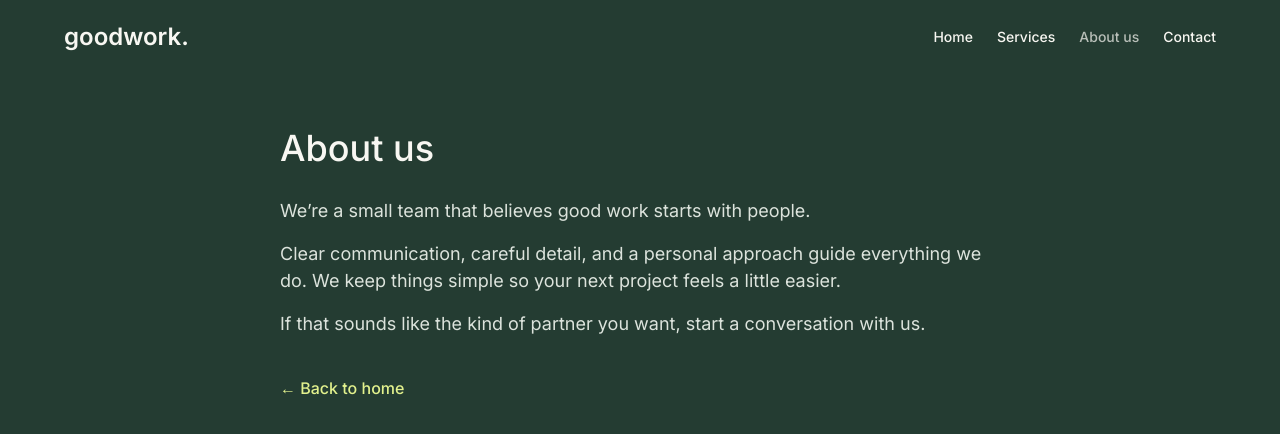
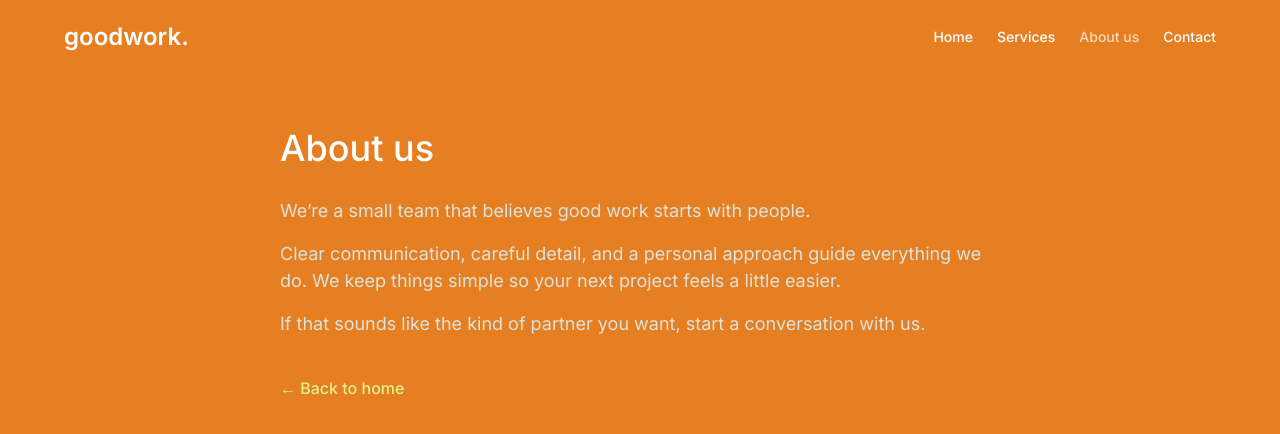
Before and after one commit to lamjaihaha/goodwork-site, a plain HTML site: page about.html in a window 1280 px wide. Drawn offline with Linux system fonts and the light colour scheme.

Commit message:
Change About page background to orange

```diff
--- a/styles.css
+++ b/styles.css
@@ -22,8 +22,8 @@ a { color: inherit; text-decoration: none; }
   border-bottom: 1px solid transparent;
 }
 .site-header.dark {
-  background: var(--forest);
-  color: var(--cream);
+  background: #e67e22;
+  color: #fff;
 }
 .site-header .inner {
   max-width: 1200px;
@@ -88,7 +88,7 @@ footer { max-width: 1200px; margin: 0 auto; padding: 0 1.5rem 2.5rem; }
 }
 .footer-wordmark { font-size: 18px; font-weight: 600; }
 .footer-msg { font-size: 13px; color: var(--sage); }
-.page-green { background: var(--forest); color: var(--cream); min-height: 100vh; }
+.page-green { background: #e67e22; color: #fff; min-height: 100vh; }
 .about-page { padding: 3rem 1.5rem; }
 .about-inner { max-width: 720px; margin: 0 auto; }
 .about-inner h1 { font-size: 36px; font-weight: 500; margin-bottom: 1.5rem; }
```
